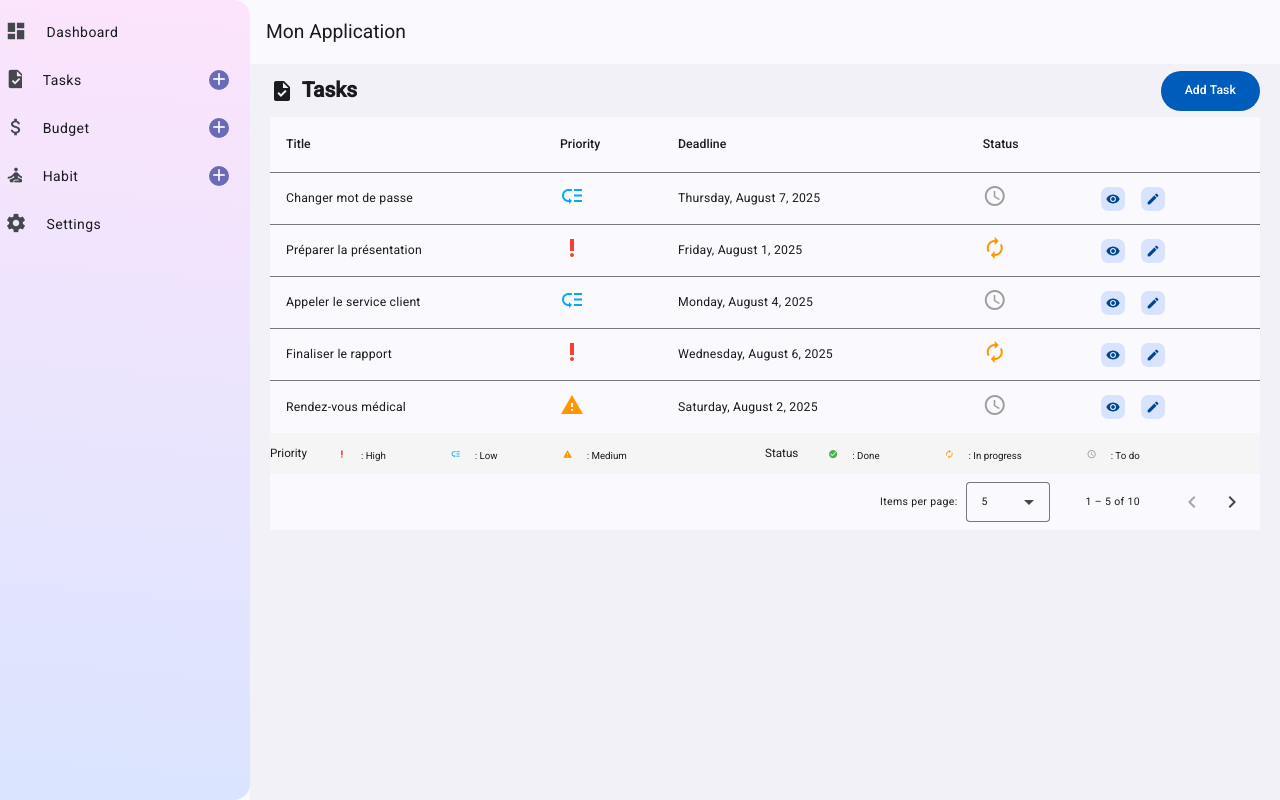
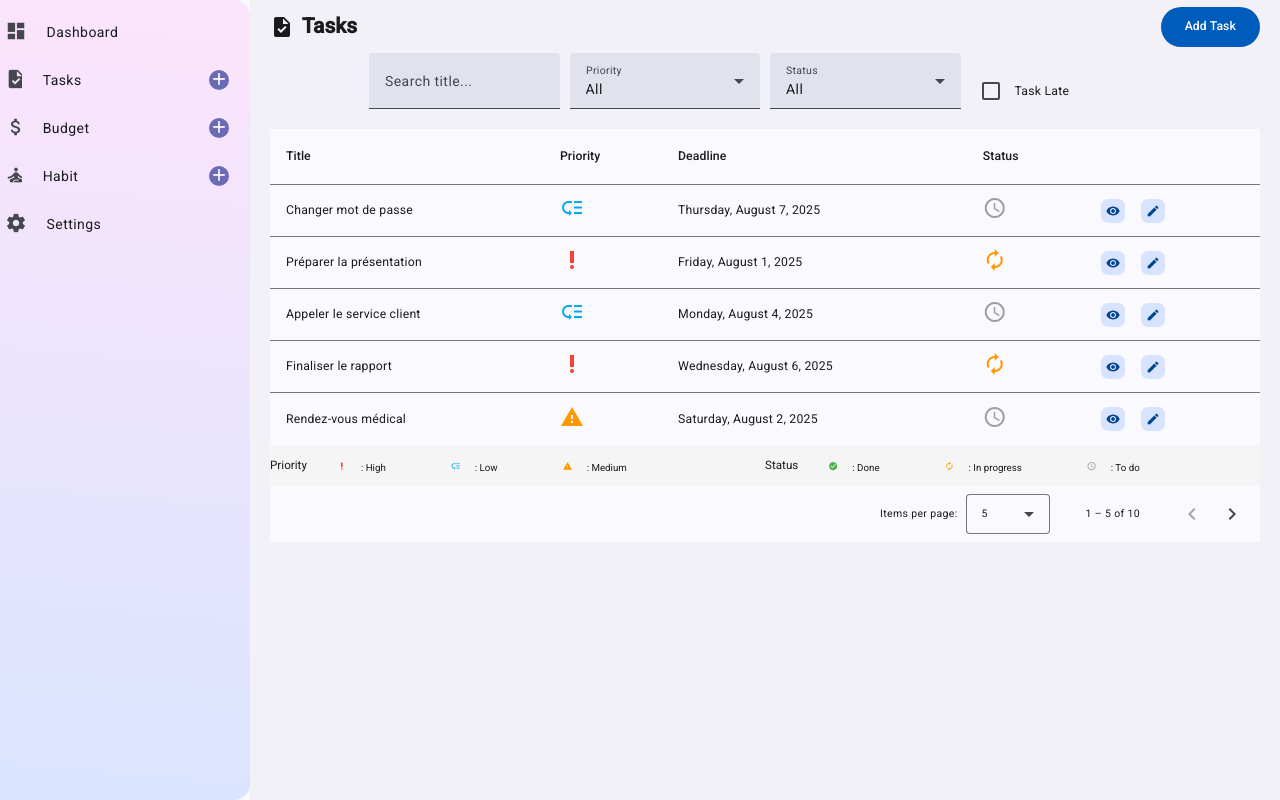
Before and after one commit to AdiyoFouad/LifeBoard, an Angular app: page /tasks in a window 1280 px wide. Built offline with nearby package versions, Linux system fonts and the light colour scheme.

Commit message:
Filter tasks

```diff
--- a/src/app/app.css
+++ b/src/app/app.css
@@ -15,7 +15,7 @@
     );
 }
 
-.mobile-toggle {
+mat-toolbar {
     display: none;
 }
 
@@ -52,6 +52,7 @@ mat-sidenav-content div.main-content {
 }
 
 
+
 @media (max-width : 768px){
     .sidenav {
     width: 200px;
@@ -60,4 +61,9 @@ mat-sidenav-content div.main-content {
 .mobile-toggle {
     display: inline;
 }
+
+
+mat-toolbar {
+    display: block;
 }
+}
--- /dev/null
+++ b/src/app/components/task-filter/task-filter.component.css
@@ -0,0 +1,16 @@
+.filter-div {
+    width: 80%;
+    margin: 0 auto;
+}
+
+.filterTasksForm {
+    display: flex;
+    gap: 10px;
+    width: 100%;
+    align-items: center;
+    flex-wrap: wrap;
+}
+
+.filterTasksForm mat-form-field, mat-checkbox{
+    flex: 1 1 100px;
+}
--- /dev/null
+++ b/src/app/components/task-filter/task-filter.component.html
@@ -0,0 +1,27 @@
+<div class="filter-div">
+    <form [formGroup]="formGroup" class="filterTasksForm">
+        <mat-form-field>
+            <mat-label for="taskTitle">Search title...</mat-label>
+            <input type="text" matInput name="taskTitle" formControlName="taskTitle">
+        </mat-form-field>
+        <mat-form-field>
+            <mat-label for="taskPriority">Priority</mat-label>
+            <mat-select formControlName="taskPriority" name="taskPriority">
+                @for (priority of taskPriorities; track priority) {
+                    <mat-option [value]="priority">{{priority}}</mat-option>
+                }
+            </mat-select>
+        </mat-form-field>
+        <mat-form-field>
+            <mat-label for="taskStatus">Status</mat-label>
+            <mat-select formControlName="taskStatus" name="taskStatus">
+                @for (statut of taskStatuses; track statut) {
+                    <mat-option [value]="statut">{{statut}}</mat-option>
+                }
+            </mat-select>
+        </mat-form-field>
+
+        <mat-checkbox formControlName="taskLate"  name="taskLate">Task Late</mat-checkbox>
+
+    </form>
+</div>
--- /dev/null
+++ b/src/app/components/task-filter/task-filter.component.ts
@@ -0,0 +1,50 @@
+import { ITaskFilter } from './../../interfaces/task-filter.interface';
+import { filter, map } from 'rxjs';
+import { Component, inject, OnInit, output } from '@angular/core';
+import { FormBuilder, ReactiveFormsModule } from '@angular/forms';
+import { MatOptionModule } from '@angular/material/core';
+import { MatFormField, MatInputModule, MatLabel } from '@angular/material/input';
+import { MatSelectModule } from '@angular/material/select';
+import { TaskPriority, TaskStatus } from '../../utils/task.utils';
+import { MatCheckboxModule } from '@angular/material/checkbox';
+
+@Component({
+  selector: 'app-task-filter',
+  standalone:true,
+  imports: [
+    ReactiveFormsModule,
+    MatFormField,
+    MatSelectModule,
+    MatOptionModule,
+    MatLabel,
+    MatInputModule,
+    MatCheckboxModule
+  ],
+  templateUrl: './task-filter.component.html',
+  styleUrl: './task-filter.component.css'
+})
+export class TaskFilterComponent implements OnInit{
+  private fb = inject(FormBuilder);
+  formGroup = this.fb.group({
+    taskTitle : [''],
+    taskPriority : ['All'],
+    taskStatus : ['All'],
+    taskLate: [false]
+  });
+
+  taskPriorities = ['All', ...Object.values(TaskPriority)];
+  taskStatuses = ['All', ...Object.values(TaskStatus)];
+
+  filterTasks = output<ITaskFilter>();
+
+  ngOnInit(): void {
+    this.formGroup.valueChanges.pipe(
+      map(formData => {
+        const filter : ITaskFilter = Object(formData);
+        return filter;
+      })
+    ).subscribe( data => {
+      this.filterTasks.emit(data);
+    });
+  }
+}
--- a/src/app/pages/task-list/task-list.component.css
+++ b/src/app/pages/task-list/task-list.component.css
@@ -36,6 +36,12 @@ table {
     margin-right: 35px;
 }
 
+.no-data {
+    padding: 40px 0;
+    text-align: center;
+
+}
+
 
 @media (max-width : 768px) {
     .legend {
--- a/src/app/pages/task-list/task-list.component.html
+++ b/src/app/pages/task-list/task-list.component.html
@@ -5,6 +5,10 @@
     <div class="right">
         <button mat-flat-button (click)="goToTask()">Add Task</button>
     </div>
+</div>
+
+<div>
+    <app-task-filter (filterTasks)="filterTasks($event)"></app-task-filter>
 </div>
 
 <div class="mat-elevation-z8" >
@@ -40,6 +44,12 @@
         <tr tr mat-header-row *matHeaderRowDef="displayedColumns"></tr>
         <tr mat-row *matRowDef="let row; columns: displayedColumns;"></tr>
     </table>
+
+    @if (!dataSource.data.length) {
+        <p class="no-data">
+            No tasks to display.....
+        </p>
+    }
     <div>
         <div class="legend">
             <p>Priority</p>
@@ -50,6 +60,7 @@
                 </div>
             }
         </div>
+
         <div class="legend">
             <p>Status</p>
             @for (status of TaskStatusIcon | keyvalue; track $index ) {
--- a/src/app/pages/task-list/task-list.component.ts
+++ b/src/app/pages/task-list/task-list.component.ts
@@ -8,11 +8,13 @@ import { DatePipe, KeyValuePipe } from '@angular/common';
 import { MatIconModule } from '@angular/material/icon';
 import { MatButtonModule } from '@angular/material/button';
 import { Router } from '@angular/router';
-import { filter, map, switchMap, tap } from 'rxjs';
+import { filter, map, Subject, switchMap, takeUntil, tap } from 'rxjs';
 import { MatDialog } from '@angular/material/dialog';
 import { TaskViewDialogComponent } from '../../components/task-view-dialog/task-view-dialog.component';
 import { Task } from '../../models/task.model';
 import { IconOptions, TaskPriorityIcon, TaskStatus, TaskStatusIcon } from '../../utils/task.utils';
+import { TaskFilterComponent } from "../../components/task-filter/task-filter.component";
+import { ITaskFilter } from '../../interfaces/task-filter.interface';
 
 @Component({
   selector: 'app-task-list',
@@ -24,12 +26,13 @@ import { IconOptions, TaskPriorityIcon, TaskStatus, TaskStatusIcon } from '../..
     MatIconModule,
     MatButtonModule,
     DatePipe,
-    KeyValuePipe
-  ],
+    KeyValuePipe,
+    TaskFilterComponent
+],
   templateUrl: './task-list.component.html',
   styleUrl: './task-list.component.css'
 })
-export class TaskListComponent implements OnInit{
+export class TaskListComponent implements OnInit, OnDestroy{
   private taskService = inject(TaskService);
   private router = inject(Router);
   tasks = toSignal(this.taskService.getAll().pipe(
@@ -40,6 +43,7 @@ export class TaskListComponent implements OnInit{
   TaskStatusIcon = TaskStatusIcon;
   TaskPriorityIcon = TaskPriorityIcon;
   private readonly dialog = inject(MatDialog);
+  private destroy$! : Subject<boolean>;
 
   displayedColumns: string[] = ['title', 'priority', 'deadline', 'status', 'action'];
   dataSource = new MatTableDataSource<any>();
@@ -53,11 +57,16 @@ export class TaskListComponent implements OnInit{
   }
 
   ngOnInit(): void {
+    this.destroy$ = new Subject<boolean>();
     this.dataSource.data = this.tasks() || [];
   }
 
   ngAfterViewInit() {
     this.dataSource.paginator = this.paginator;
+  }
+
+  ngOnDestroy(): void {
+    this.destroy$.next(true);
   }
 
   goToTask(id?:number){
@@ -95,6 +104,16 @@ export class TaskListComponent implements OnInit{
     return TaskPriorityIcon[task.priority];
   }
 
+  filterTasks(event : ITaskFilter){
+    this.taskService.getFilteredTasks(event).pipe(
+      map( tasks => tasks.slice().sort((a, b) =>
+        new Date(b.created_at).getTime() - new Date(a.created_at).getTime())
+      ),
+      takeUntil(this.destroy$)
+    ).subscribe(data => {
+      this.dataSource.data = data;
+    });
+  }
 
 
 
--- a/src/app/services/task/task.service.ts
+++ b/src/app/services/task/task.service.ts
@@ -2,6 +2,7 @@ import { Injectable } from '@angular/core';
 import { Task } from '../../models/task.model';
 import { Observable, of } from 'rxjs';
 import { TaskPriority, TaskStatus } from '../../utils/task.utils';
+import { ITaskFilter } from '../../interfaces/task-filter.interface';
 
 @Injectable({
   providedIn: 'root'
@@ -178,5 +179,24 @@ export class TaskService {
     return of();
   }
 
+  getFilteredTasks(filter : ITaskFilter) : Observable<Task[]> {
+    const filteredTask =  this.tasks
+    .filter((task) =>
+      filter.taskTitle ? task.title.toLocaleLowerCase().includes(filter.taskTitle.toLocaleLowerCase()) : true
+    )
+    .filter((task) =>
+      filter.taskPriority == 'All' ? true : task.priority == filter.taskPriority
+    )
+    .filter((task) =>
+      filter.taskStatus == 'All' ? true : task.status == filter.taskStatus
+    )
+    .filter((task) =>
+      filter.taskLate == false ? true : task.deadline < new Date()
+    );
+
+    return of(filteredTask);
+
+  }
+
 
 }
```
Also changed, not shown: src/app/interfaces/task-filter.interface.ts (added, +9 -0 lines), 1 other file (tests, documents, lock files or other folders).
